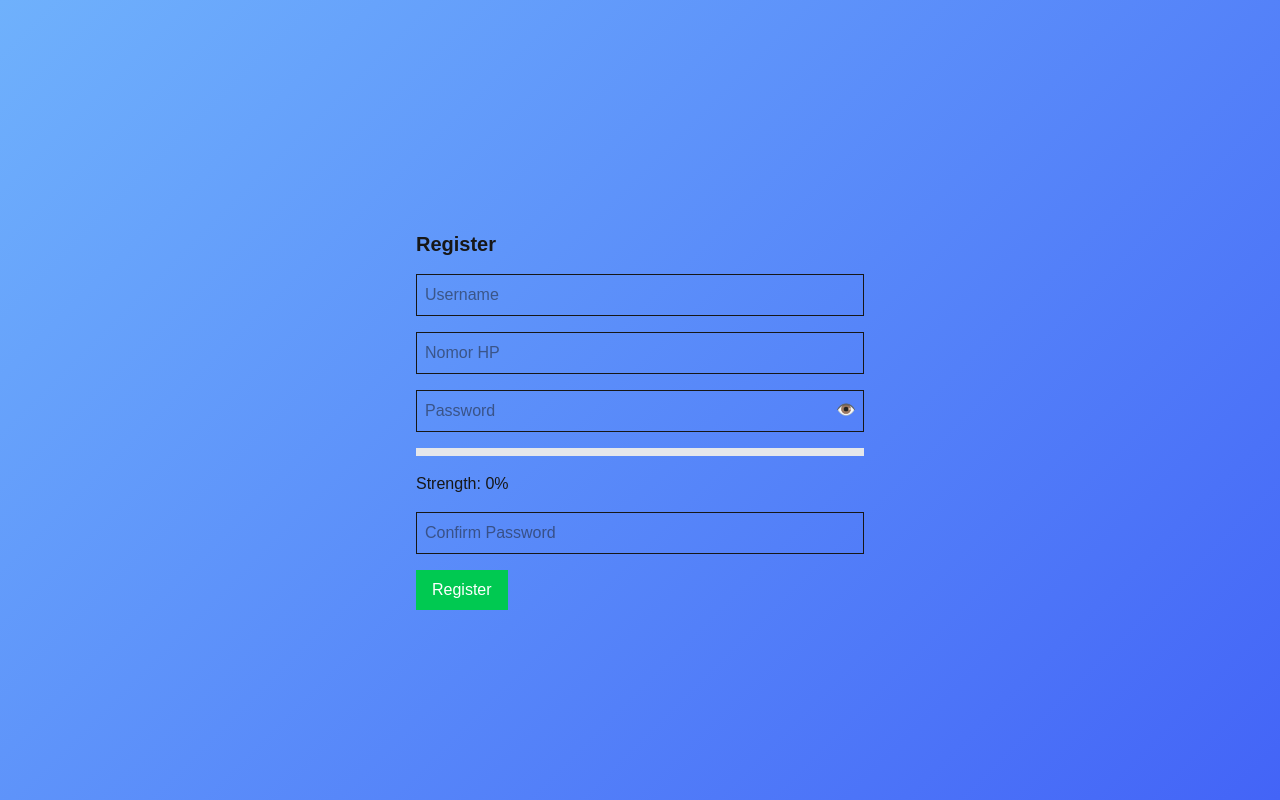
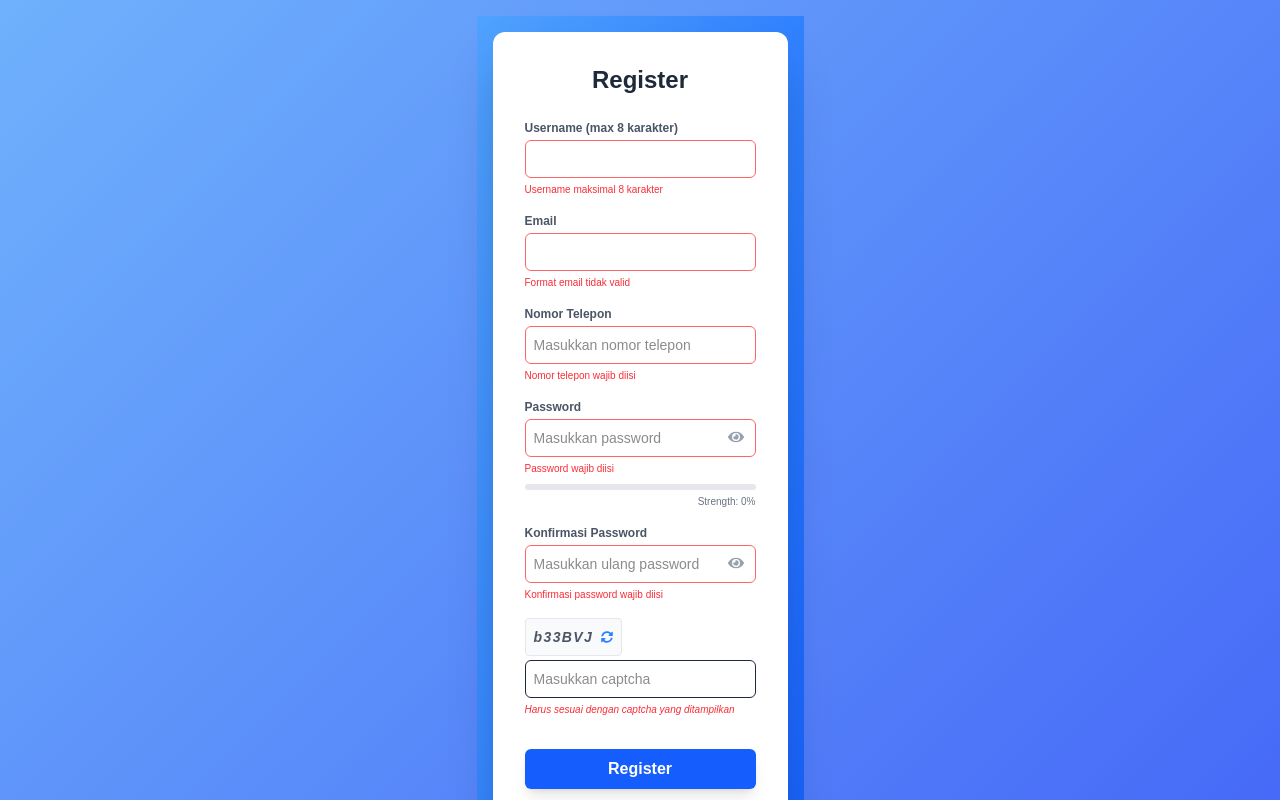
Before and after one commit to mithagresiaharahap241713057-droid/react-hooks-y-xxxx, a Next.js app: page /register in a window 1280 px wide. Shown: the top 800 px of the page. Built offline with nearby package versions, Linux system fonts and the light colour scheme.

Commit message:
Update page.tsx
initial commit

```diff
--- a/src/app/register/page.tsx
+++ b/src/app/register/page.tsx
@@ -1,108 +1,178 @@
 "use client";
 
 import { useState, useEffect } from "react";
+import { FaGoogle, FaGithub, FaFacebook, FaEye, FaEyeSlash, FaSyncAlt } from "react-icons/fa";
 
 export default function RegisterPage() {
-    const [username, setUsername] = useState("");
-    const [phone, setPhone] = useState("");
-    const [password, setPassword] = useState("");
-    const [confirmPassword, setConfirmPassword] = useState("");
+    const [formData, setFormData] = useState({
+        username: "",
+        email: "",
+        phone: "",
+        password: "",
+        confirmPassword: "",
+        captcha: ""
+    });
     const [showPassword, setShowPassword] = useState(false);
+    const [showConfirmPassword, setShowConfirmPassword] = useState(false);
     const [strength, setStrength] = useState(0);
-    const [error, setError] = useState("");
 
+    // Update Strength Meter
     useEffect(() => {
         const val = Math.min(
-            (password.length > 7 ? 25 : 0) +
-            (/[A-Z]/.test(password) ? 25 : 0) +
-            (/[0-9]/.test(password) ? 25 : 0) +
-            (/[^A-Za-z0-9]/.test(password) ? 25 : 0)
+            (formData.password.length > 7 ? 25 : 0) +
+            (/[A-Z]/.test(formData.password) ? 25 : 0) +
+            (/[0-9]/.test(formData.password) ? 25 : 0) +
+            (/[^A-Za-z0-9]/.test(formData.password) ? 25 : 0)
         );
         setStrength(val);
-    }, [password]);
+    }, [formData.password]);
 
-    const handleSubmit = (e: any) => {
-        e.preventDefault();
-
-        if (!username || username.length < 3 || username.length > 8) {
-            setError("Username harus 3-8 karakter");
-            return;
-        }
-
-        if (!phone || phone.length < 10 || !/^[0-9]+$/.test(phone)) {
-            setError("Nomor HP minimal 10 digit & hanya angka");
-            return;
-        }
-
-        if (password !== confirmPassword) {
-            setError("Konfirmasi password harus sama");
-            return;
-        }
-
-        setError("");
-        alert("Register berhasil!");
+    const handleChange = (e: React.ChangeEvent<HTMLInputElement>) => {
+        setFormData({ ...formData, [e.target.name]: e.target.value });
     };
 
     return (
-        <div className="max-w-md mx-auto mt-10">
-            <h2 className="text-xl font-bold mb-4">Register</h2>
+        <div className="min-h-screen bg-gradient-to-br from-blue-400 to-blue-600 flex items-center justify-center p-4">
+            <div className="bg-white w-full max-w-md rounded-xl shadow-2xl p-8">
+                <h2 className="text-2xl font-bold text-center text-gray-800 mb-6">Register</h2>
 
-            <form onSubmit={handleSubmit} className="space-y-4">
+                <form className="space-y-4">
+                    {/* Username */}
+                    <div>
+                        <label className="block text-xs font-semibold text-gray-600 mb-1">Username (max 8 karakter)</label>
                         <input
+                            name="username"
                             type="text"
-                    placeholder="Username"
-                    className="w-full border p-2"
-                    value={username}
-                    onChange={(e) => setUsername(e.target.value)}
+                            className="w-full border border-red-400 rounded-md p-2 text-sm focus:outline-none focus:ring-1 focus:ring-blue-500"
+                            value={formData.username}
+                            onChange={handleChange}
                         />
+                        <p className="text-[10px] text-red-500 mt-1">Username maksimal 8 karakter</p>
+                    </div>
 
+                    {/* Email */}
+                    <div>
+                        <label className="block text-xs font-semibold text-gray-600 mb-1">Email</label>
                         <input
+                            name="email"
+                            type="email"
+                            className="w-full border border-red-400 rounded-md p-2 text-sm focus:outline-none"
+                            value={formData.email}
+                            onChange={handleChange}
+                        />
+                        <p className="text-[10px] text-red-500 mt-1">Format email tidak valid</p>
+                    </div>
+
+                    {/* Nomor Telepon */}
+                    <div>
+                        <label className="block text-xs font-semibold text-gray-600 mb-1">Nomor Telepon</label>
+                        <input
+                            name="phone"
                             type="text"
-                    placeholder="Nomor HP"
-                    className="w-full border p-2"
-                    value={phone}
-                    onChange={(e) => setPhone(e.target.value)}
+                            placeholder="Masukkan nomor telepon"
+                            className="w-full border border-red-400 rounded-md p-2 text-sm"
+                            value={formData.phone}
+                            onChange={handleChange}
                         />
+                        <p className="text-[10px] text-red-500 mt-1">Nomor telepon wajib diisi</p>
+                    </div>
 
+                    {/* Password */}
+                    <div className="relative">
+                        <label className="block text-xs font-semibold text-gray-600 mb-1">Password</label>
                         <div className="relative">
                             <input
+                                name="password"
                                 type={showPassword ? "text" : "password"}
-                        placeholder="Password"
-                        className="w-full border p-2"
-                        value={password}
-                        onChange={(e) => setPassword(e.target.value)}
+                                placeholder="Masukkan password"
+                                className="w-full border border-red-400 rounded-md p-2 text-sm pr-10"
+                                value={formData.password}
+                                onChange={handleChange}
                             />
-                    <span
-                        className="absolute right-2 top-2 cursor-pointer"
+                            <button
+                                type="button"
                                 onClick={() => setShowPassword(!showPassword)}
+                                className="absolute right-3 top-2.5 text-gray-400"
                             >
-                        👁️
-                    </span>
+                                {showPassword ? <FaEyeSlash /> : <FaEye />}
+                            </button>
                         </div>
+                        <p className="text-[10px] text-red-500 mt-1">Password wajib diisi</p>
 
-                {/* Strength */}
-                <div className="w-full bg-gray-200 h-2">
+                        {/* Strength Meter */}
+                        <div className="mt-2 w-full bg-gray-200 h-1.5 rounded-full overflow-hidden">
                             <div
-                        className="bg-yellow-400 h-2"
+                                className={`h-full transition-all duration-300 ${
+                                    strength <= 25 ? "bg-red-500" : strength <= 50 ? "bg-orange-500" : "bg-green-500"
+                                }`}
                                 style={{ width: `${strength}%` }}
                             />
                         </div>
-                <p>Strength: {strength}%</p>
+                        <p className="text-[10px] text-gray-500 mt-1 text-right">Strength: {strength}%</p>
+                    </div>
 
+                    {/* Konfirmasi Password */}
+                    <div className="relative">
+                        <label className="block text-xs font-semibold text-gray-600 mb-1">Konfirmasi Password</label>
+                        <div className="relative">
                             <input
-                    type="password"
-                    placeholder="Confirm Password"
-                    className="w-full border p-2"
-                    value={confirmPassword}
-                    onChange={(e) => setConfirmPassword(e.target.value)}
+                                name="confirmPassword"
+                                type={showConfirmPassword ? "text" : "password"}
+                                placeholder="Masukkan ulang password"
+                                className="w-full border border-red-400 rounded-md p-2 text-sm pr-10"
+                                value={formData.confirmPassword}
+                                onChange={handleChange}
                             />
+                            <button
+                                type="button"
+                                onClick={() => setShowConfirmPassword(!showConfirmPassword)}
+                                className="absolute right-3 top-2.5 text-gray-400"
+                            >
+                                {showConfirmPassword ? <FaEyeSlash /> : <FaEye />}
+                            </button>
+                        </div>
+                        <p className="text-[10px] text-red-500 mt-1">Konfirmasi password wajib diisi</p>
+                    </div>
 
-                {error && <p className="text-red-500">{error}</p>}
+                    {/* Captcha */}
+                    <div>
+                        <div className="flex items-center space-x-2 bg-gray-50 p-2 rounded border border-gray-200 mb-1 w-fit">
+                            <span className="text-sm font-bold tracking-widest text-gray-600 italic">b33BVJ</span>
+                            <FaSyncAlt className="text-blue-500 text-xs cursor-pointer" />
+                        </div>
+                        <input
+                            name="captcha"
+                            type="text"
+                            placeholder="Masukkan captcha"
+                            className="w-full border border-gray-800 rounded-md p-2 text-sm"
+                            onChange={handleChange}
+                        />
+                        <p className="text-[10px] text-red-500 mt-1 italic font-medium">Harus sesuai dengan captcha yang ditampilkan</p>
+                    </div>
 
-                <button className="bg-green-500 text-white px-4 py-2">
+                    <button className="w-full bg-blue-600 text-white font-bold py-2 rounded-md hover:bg-blue-700 transition duration-200 mt-4 shadow-lg">
                         Register
                     </button>
                 </form>
+
+                {/* Divider */}
+                <div className="relative flex items-center py-5">
+                    <div className="flex-grow border-t border-gray-200"></div>
+                    <span className="flex-shrink mx-4 text-gray-400 text-[10px]">Atau masuk dengan</span>
+                    <div className="flex-grow border-t border-gray-200"></div>
+                </div>
+
+                {/* Social Login */}
+                <div className="flex justify-center space-x-6 mb-6">
+                    <button className="text-red-500 text-xl hover:scale-110 transition-transform"><FaGoogle /></button>
+                    <button className="text-gray-800 text-xl hover:scale-110 transition-transform"><FaGithub /></button>
+                    <button className="text-blue-700 text-xl hover:scale-110 transition-transform"><FaFacebook /></button>
+                </div>
+
+                <p className="text-center text-xs text-gray-600">
+                    Sudah punya akun? <a href="#" className="text-blue-600 font-bold hover:underline">Login</a>
+                </p>
+            </div>
         </div>
     );
 }
```
Lines whose indentation alone changed are shown as unchanged.
